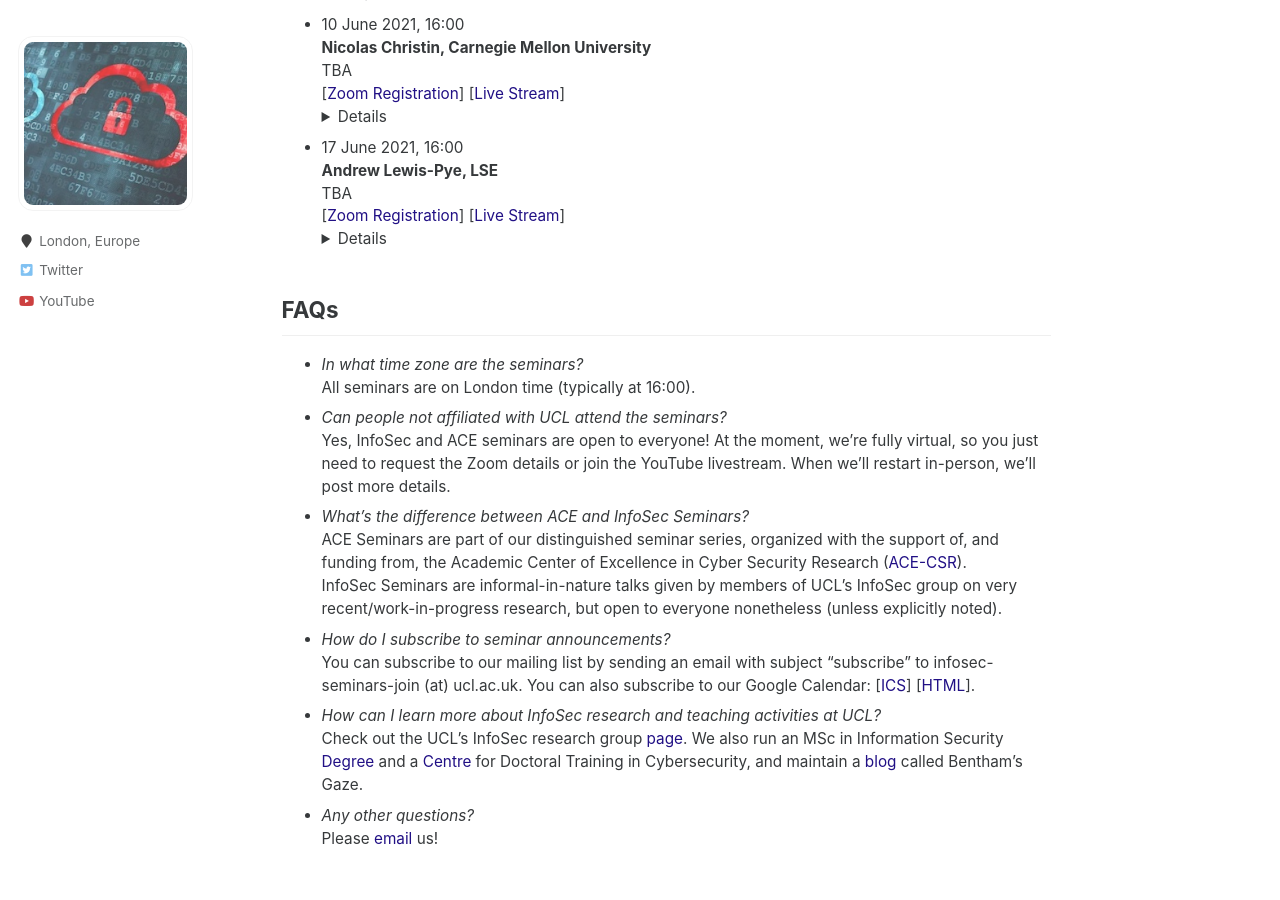
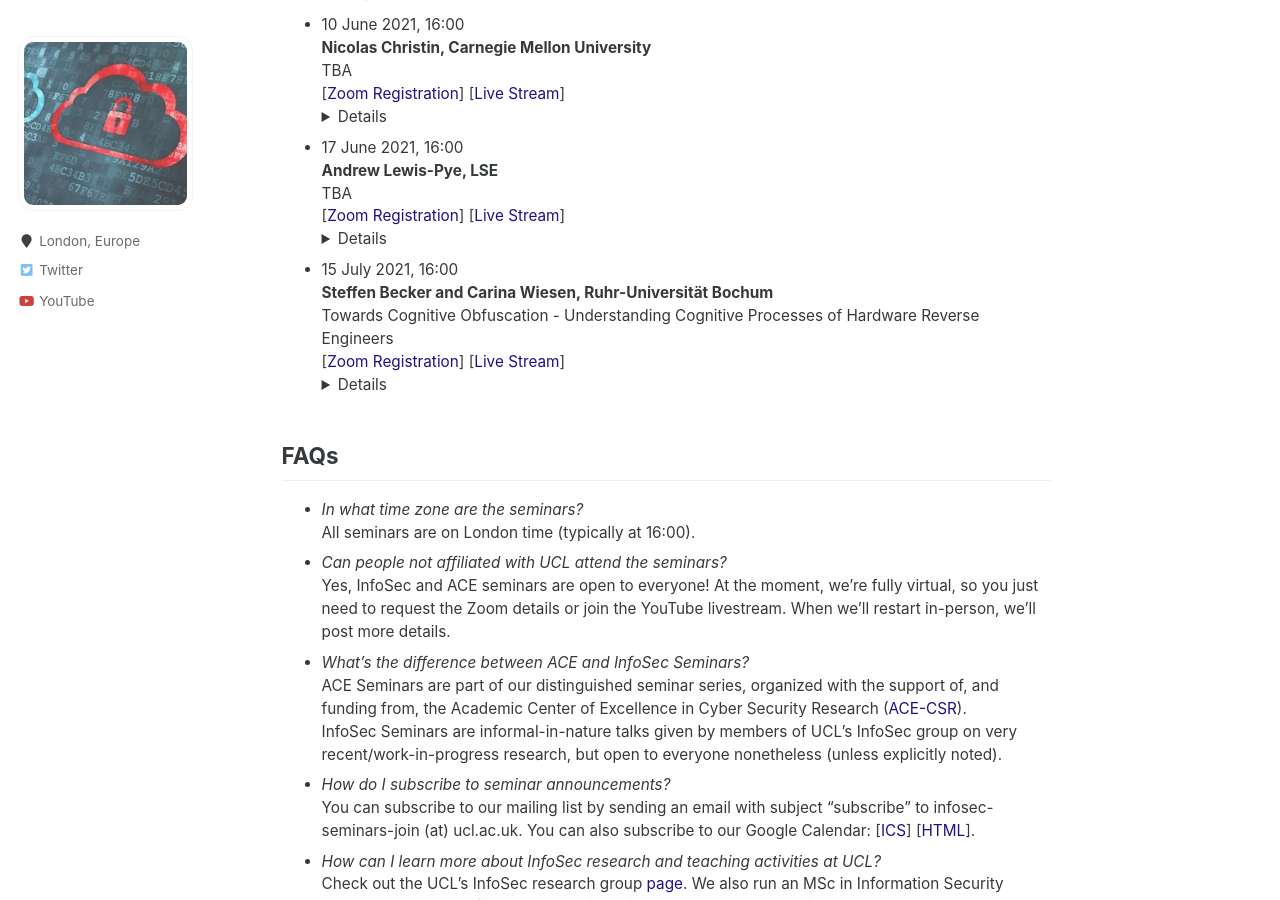
Before and after one commit to uclisec/uclisec.github.io, a Jekyll site: the page built from _pages/seminars.md, in a window 1280 px wide and 900 px high, scrolled down 617 px. Built offline with Jekyll 4.4.1, drawn with Linux system fonts in a browser that asks for light colours.

Commit message:
Update seminars.md

```diff
--- a/_pages/seminars.md
+++ b/_pages/seminars.md
@@ -30,7 +30,10 @@
 **Andrew Lewis-Pye, LSE**
 TBA
 [[Zoom Registration](https://ucl.zoom.us/meeting/register/tJYpf-2grTorGNxFnItdfR3SSG89tgyB9Zeh)] [[Live Stream]()]<details><br></details>
-
+- 15 July 2021, 16:00\
+**Steffen Becker and Carina Wiesen, Ruhr-Universität Bochum**\
+Towards Cognitive Obfuscation - Understanding Cognitive Processes of Hardware Reverse Engineers\
+[[Zoom Registration](https://ucl.zoom.us/meeting/register/tJYpf-2grTorGNxFnItdfR3SSG89tgyB9Zeh)] [[Live Stream]()]<details>
 
 FAQs
 ---
```
